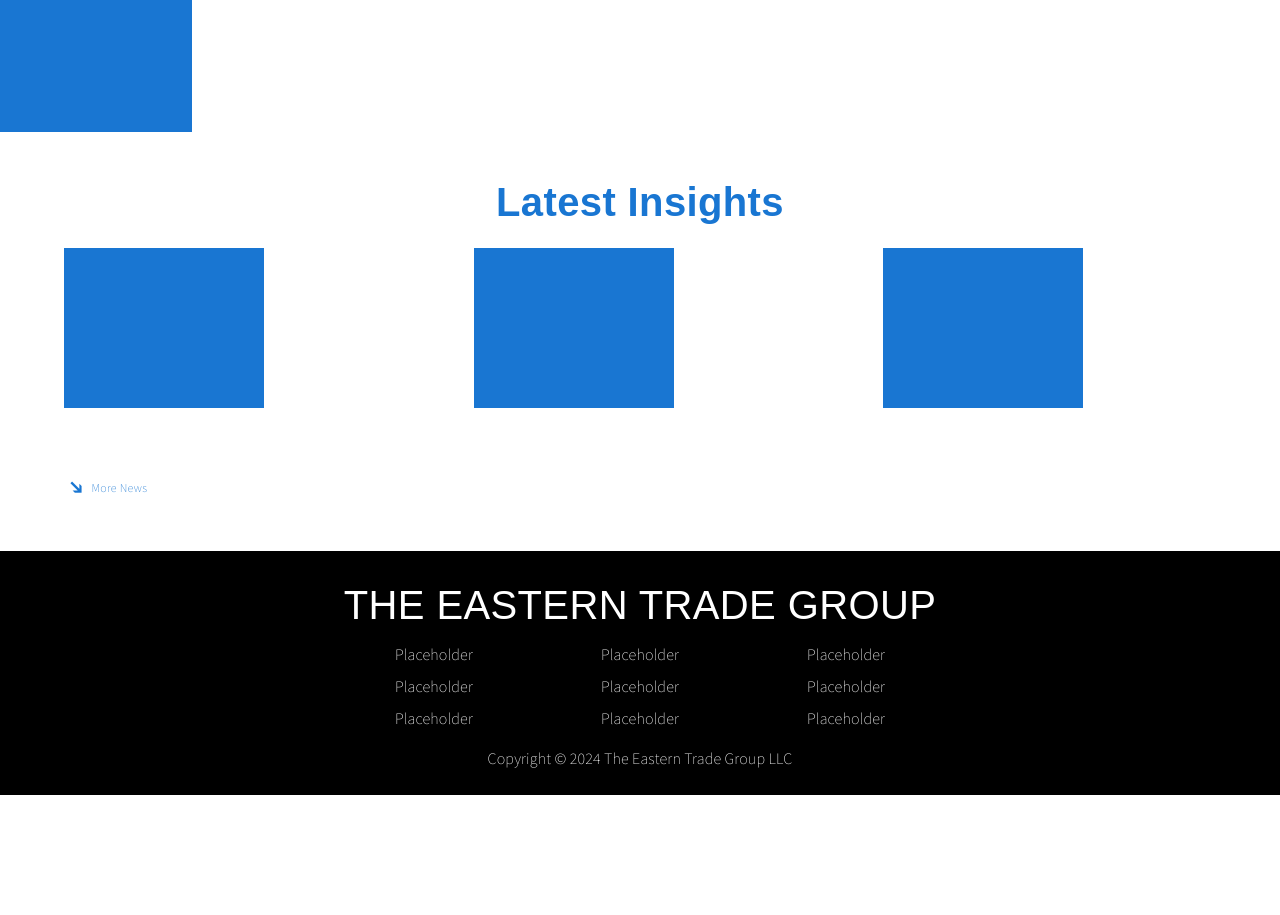
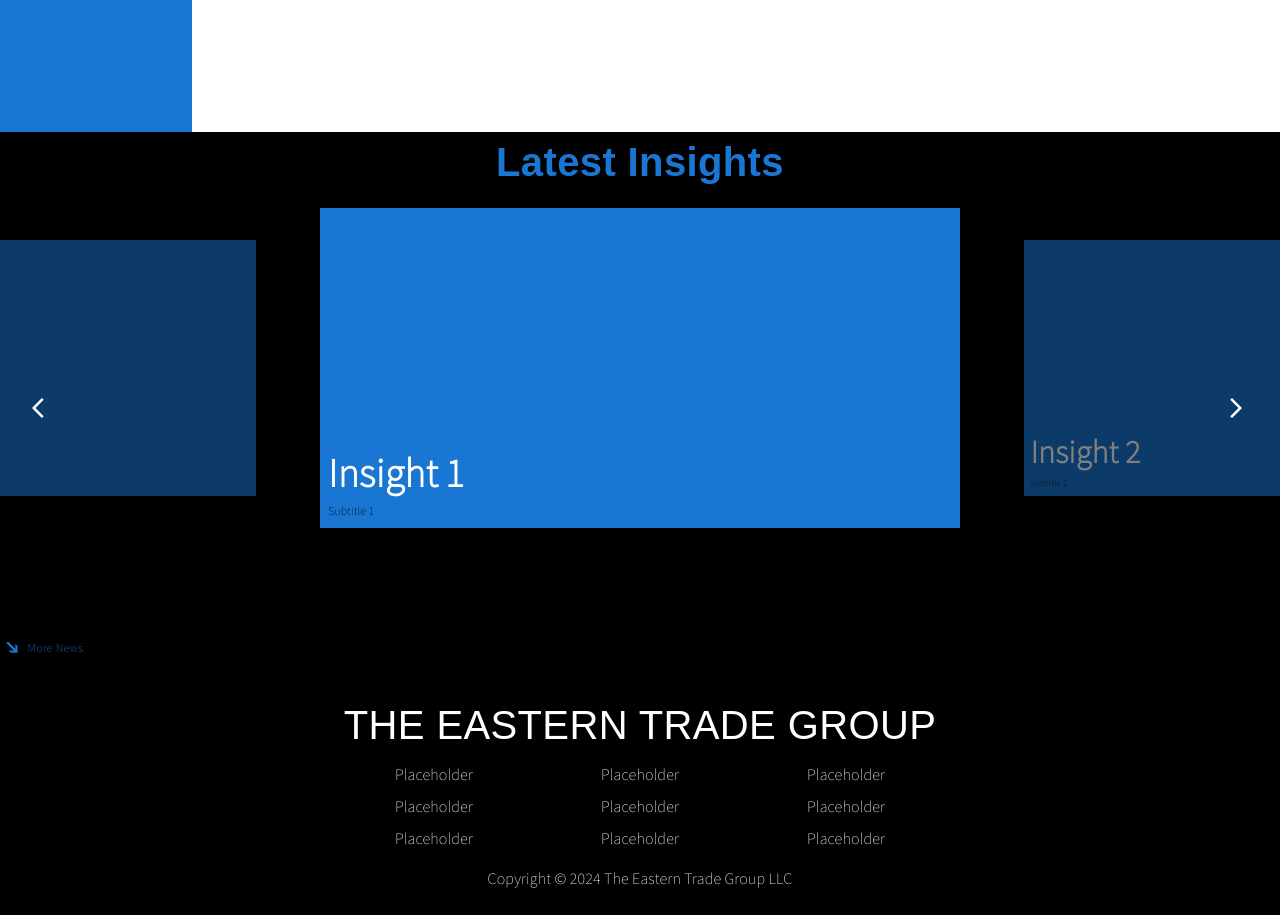
Before and after one commit to yahya-m2000/website, a Next.js app: page / in a window 1280 px wide. Shown: the part 2040-2955 px from the top of the page. Before the commit the page ends 2835 px from the top, so only its background shows below. Built offline with nearby package versions, Linux system fonts and the light colour scheme; a web font is replaced by a local one.

Commit message:
horizontal carousel fixed

```diff
--- a/src/app/components/StyledComponents.tsx
+++ b/src/app/components/StyledComponents.tsx
@@ -12,9 +12,10 @@
 
 // Placeholder Card Styling with Media Queries
 export const PlaceholderCard = styled(Box)(({ theme }) => ({
-  width: "200px",
-  height: "300px",
+  width: "50vw",
+  height: "40vh",
   backgroundColor: theme?.palette?.primary?.main || "grey",
+  // borderRadius: "1.5rem",
   display: "flex",
   flexDirection: "column",
   justifyContent: "flex-end",
@@ -22,9 +23,8 @@
   transition: "transform 0.3s ease-in-out", // Transition for carousel effect
 
   // Media query for smaller screens
-  [theme.breakpoints.down(1024)]: {
+  [theme.breakpoints.down("md")]: {
     width: "100%",
-    height: "auto",
   },
 }));
 
@@ -36,7 +36,7 @@
   fontSize: "2rem",
   zIndex: 10,
   color: theme.palette.primary.contrastText,
-  backgroundColor: theme.palette.primary.main,
+  // backgroundColor: theme.palette.primary.main,
   borderRadius: "50%",
   padding: "0.5em",
   minWidth: "auto",
@@ -45,14 +45,16 @@
   },
 
   // Media query to hide buttons on larger screens
-  [theme.breakpoints.up(1024)]: {
-    display: "none",
-  },
+  // [theme.breakpoints.up("md")]: {
+  //   display: "none",
+  // },
 }));
 
 export const PlaceholderText = styled(Typography)(({ theme }) => ({
   fontFamily: assistant.style.fontFamily,
-  fontSize: "1em",
+  fontWeight: "600",
+  fontSize: "2.5em",
+  color: theme.palette.primary.contrastText
 }));
 
 export const SubtitleText = styled(Typography)(({ theme }) => ({
--- a/src/app/components/home/LatestInsights.tsx
+++ b/src/app/components/home/LatestInsights.tsx
@@ -28,65 +28,82 @@
   const [currentIndex, setCurrentIndex] = useState(0);
 
   const handleNext = () => {
-    setCurrentIndex(
-      (prevIndex) => (prevIndex + 1) % (totalItems / itemsToShow)
-    );
+    setCurrentIndex((prevIndex) => (prevIndex + 1) % totalItems);
   };
 
   const handlePrev = () => {
-    setCurrentIndex(
-      (prevIndex) =>
-        (prevIndex - 1 + totalItems / itemsToShow) % (totalItems / itemsToShow)
-    );
+    setCurrentIndex((prevIndex) => (prevIndex - 1 + totalItems) % totalItems);
+  };
+
+  const getTranslateValue = (index: number) => {
+    if (index === currentIndex) {
+      return 0; // Center the current card
+    } else if (index === (currentIndex - 1 + totalItems) % totalItems) {
+      return -100; // Move the previous card to the left
+    } else if (index === (currentIndex + 1) % totalItems) {
+      return 100; // Move the next card to the right
+    } else {
+      return index < currentIndex ? -200 : 200; // Move out-of-focus cards out of frame
+    }
   };
 
   return (
     <Box
       sx={{
-        position: "relative",
-        padding: "5vh 5vw",
-        backgroundColor: theme?.palette?.background?.default || "white",
+        backgroundColor: "black",
+        overflow: "hidden",
       }}
     >
       <SectionTitle>Latest Insights</SectionTitle>
+
+      {/* Carousel Container */}
       <Box
         sx={{
+          position: "relative",
+          height: "50vh", // Adjust height as needed
           display: "flex",
           justifyContent: "center",
           alignItems: "center",
-          marginBottom: "5vh",
-          overflow: "hidden",
-          position: "relative",
         }}
       >
-        {/* Carousel Buttons */}
-        <CarouselButton onClick={handlePrev} sx={{ left: "1rem" }}>
+        <CarouselButton
+          onClick={handlePrev}
+          sx={{ position: "absolute", left: "1rem", zIndex: 2 }}
+        >
           <ArrowBackIos />
         </CarouselButton>
-        <CarouselButton onClick={handleNext} sx={{ right: "1rem" }}>
+        <CarouselButton
+          onClick={handleNext}
+          sx={{ position: "absolute", right: "1rem", zIndex: 2 }}
+        >
           <ArrowForwardIos />
         </CarouselButton>
 
-        {/* Placeholder Cards */}
         <Box
           sx={{
-            display: "flex",
-            transform: `translateX(-${(100 / itemsToShow) * currentIndex}%)`,
-            transition: "transform 0.5s ease",
-            width: `${(100 / itemsToShow) * totalItems}%`,
-            gap: "2vw", // Add margin between the cards
+            position: "relative",
+            width: "100%",
+            height: "100%",
           }}
         >
-          {mockInsights
-            .slice(currentIndex, currentIndex + itemsToShow)
-            .map((insight, index) => (
+          {mockInsights.map((insight, index) => {
+            const isFocused = index === currentIndex;
+
+            return (
               <Box
                 key={index}
                 sx={{
-                  height: "20vh",
-                  flex: `0 0 ${100 / itemsToShow}%`, // Adjust width to show correct number of cards
-                  maxWidth: `${100 / itemsToShow}%`, // Ensure the card takes up the correct width
-                  boxSizing: "border-box",
+                  transform: `translateX(calc(${getTranslateValue(index)}% - 50%)) scale(${
+                    isFocused ? 1 : 0.8
+                  })`,
+                  opacity: isFocused ? 1 : 0.5,
+                  transition: "transform 0.5s ease, opacity 0.5s ease",
+                  position: "absolute",
+                  top: "0",
+                  left: "50%",
+                  transformOrigin: "center",
+                  width: "50vw", // Ensure the card takes up one-third of the container width
+                  // maxWidth: "33.33%",
                 }}
               >
                 <PlaceholderCard>
@@ -94,9 +111,11 @@
                   <SubtitleText>{insight.subtitle}</SubtitleText>
                 </PlaceholderCard>
               </Box>
-            ))}
+            );
+          })}
         </Box>
       </Box>
+
       <Box sx={{ display: "flex", justifyContent: "flex-start" }}>
         <MoreNewsLink
           startIcon={<span style={{ transform: "rotate(45deg)" }}>➔</span>}
--- a/src/app/theme.ts
+++ b/src/app/theme.ts
@@ -10,7 +10,7 @@
     },
     background: {
       default: "#ffffff", // White color for general background
-      paper: "#f5f5f5", // Background color for paper components
+      paper: "#000000", // Background color for paper components
     },
     text: {
       primary: "#000000", // Black text color for primary text
```
